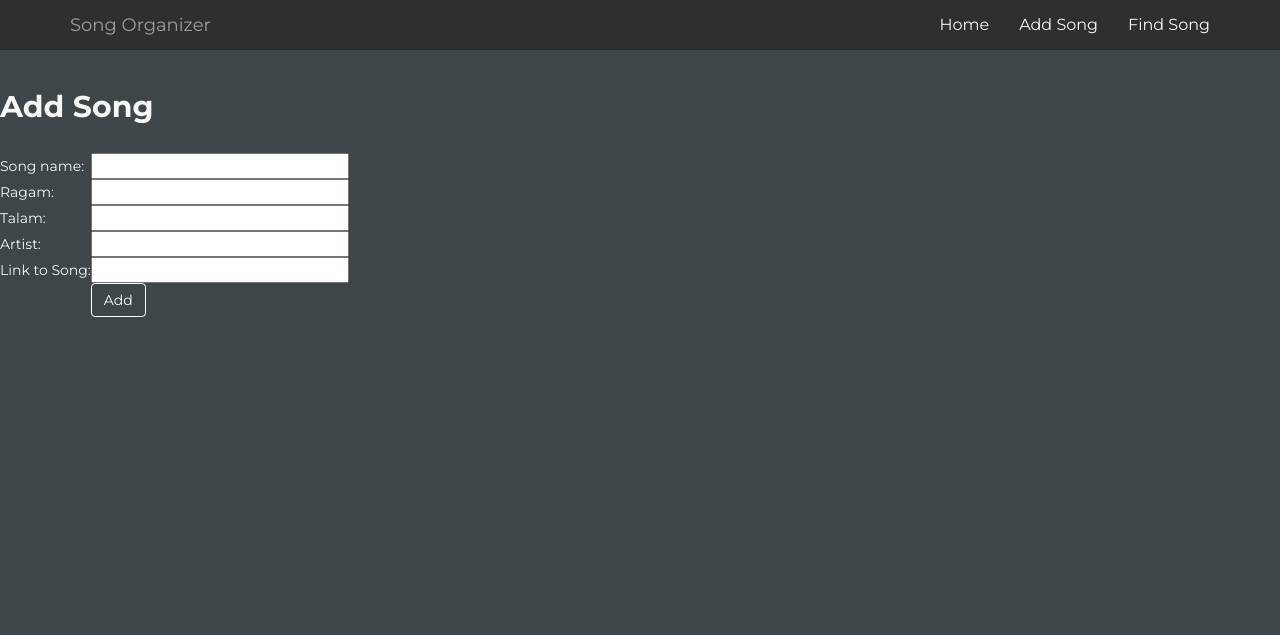
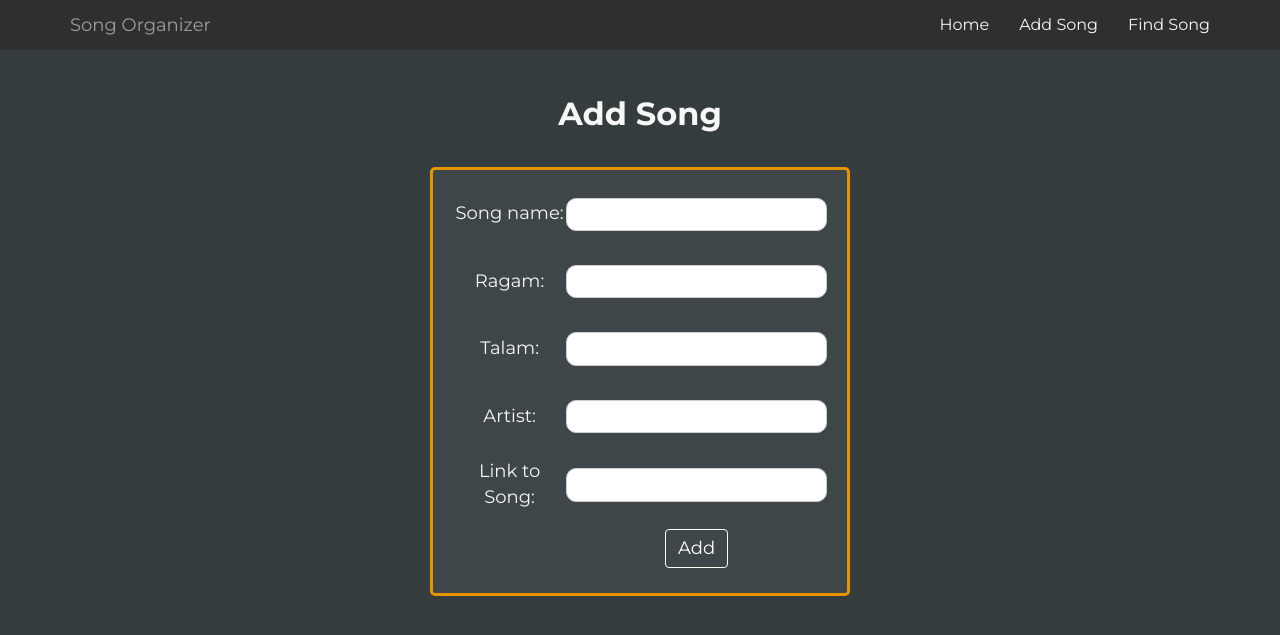
Before and after one commit to smahesh1/Mridangam-Song-Organizer, a Flask app: page /add in a window 1280 px wide. Shown: the top 635 px of the page. Run offline with Flask 2, Linux system fonts and the light colour scheme; data that the repository does not hold is empty; some libraries are stand-ins or nearby versions.

Commit message:
css changes now it looks nice

```diff
--- a/mdapp/app/static/css/custom.css
+++ b/mdapp/app/static/css/custom.css
@@ -1,28 +1,101 @@
 body {
-	background: #3E4649;
+	background: #353c3e;
 	color: #f7f7f7;
 	font-family: 'Montserrat', sans-serif;
+	font-size: 18px;
 }
-h1,
-h2 {
+h1{
 	font-weight: bold;
 }
+
+h2{
+	font-weight: bold;
+	text-align: center;
+	font-size: 32px;
+}
 p {
-	font-size: 16px;
+	font-size: 18px;
 	color: #cdcdcd;
 }
-.navbar {
-	margin-bottom: 0;
+
+tr.spaceUnder > td
+{
+  padding-bottom: 1em;
 }
+
+input[type=text], select, input[type=password], input[type=date] {
+    width: 100%;
+    padding: 5px 5px;
+    margin: 8px 0;
+    display: inline-block;
+    border: 1px solid #ccc;
+    border-radius: 10px;
+    box-sizing: border-box;
+    font-family: montserrat, arial, verdana;
+    font-size: 15px;
+    color: #777777;
+}
+
+#form {
+  font-family: montserrat, arial, verdana;
+  width: 420px;
+  margin: 0 auto;
+  text-align: center;
+  position: relative;
+  border-radius: 5px;
+  border-style: solid;
+  border-color: #e59400;
+  background-color: #3e4649;
+  padding: 20px;
+}
+
+#sortedPageId{
+  background-image:url('../img/legends.jpg');
+  height:300px;
+  background-repeat: no-repeat;
+  background-size: cover;
+  background-position: center;
+  border-bottom:1px solid #ff6a00
+}
+
+.bg {
+ /* background: url('../img/testimg2.jpg') no-repeat center center;
+  position: fixed;
+  width: 100%;
+  height: 70px; /*same height as jumbotron */
+  /*top:0;
+  left:0;
+  z-index: -1;*/
+}
+
 .jumbotron {
-	background: #27A967;
-	color: white;
+  /*height: 70px;
+  color: white;
+  text-shadow: #444 0 1px 1px;
+  background:transparent;
+  top:0;*/
+  background-image:url('../img/mridangam.jpg');
+  height:300px;
+  background-repeat: no-repeat;
+  background-size: cover;
+  background-position: center center;
+  border-bottom:1px solid #ff6a00
+}
+
+.jumbotron {
+	/*background: #27A967;
+	color: white;*/
 	text-align: center;
 }
 .jumbotron p {
 	color: white;
 	font-size: 26px;
 }
+
+.navbar {
+	margin-bottom: 0;
+}
+
 .navbar-inverse {
 	background: #2E2F31;
 	border: 0;
@@ -37,10 +110,10 @@ p {
 	font-size: 16px;
 }
 .navbar-inverse .navbar-nav li a:hover {
-	background: #27A967;
+	background: #e59400;
 }
 .navbar-inverse .navbar-nav .dropdown-menu li a:hover {
-	background: #2C463C;
+	background: #e59400;
 }
 .dropdown-menu li a {
 	padding: 10px;
@@ -50,9 +123,10 @@ p {
 	background-color: transparent;
 	border-color: white;
 	margin-bottom: 5px;
+	font-size: 18px;
 }
 .btn-primary:hover {
-	color: #27A967;
+	color: #e59400;
 	background-color: white;
 	border-color: white;
 }
@@ -74,18 +148,18 @@ p {
 
  .table-striped>tbody>tr:nth-child(even)>td,
 .table-striped>tbody>tr:nth-child(even)>th {
-   background-color: #4d4d4d;
+   background-color: #353c3e;
  }
 
  .table-striped.table-hover>tbody>tr:hover>td,
 .table-striped.table-hover>tbody>tr:hover>th {
-  background-color: #ecf3f8;
+  background-color: #e59400;
 }
 
 input, select, textarea{
-    color: #ff0000;
+    color: #696969;
 }
 
 textarea:focus, input:focus {
-    color: #ff0000;
+    color: #696969;
 }
--- /dev/null
+++ b/mdapp/app/static/js/custom.js
@@ -0,0 +1,9 @@
+var jumboHeight = $('.jumbotron').outerHeight();
+function parallax(){
+    var scrolled = $(window).scrollTop();
+    $('.bg').css('height', (jumboHeight-scrolled) + 'px');
+}
+
+$(window).scroll(function(e){
+    parallax();
+});
```
Also changed, not shown: mdapp/app/static/img/legends.jpg (added), mdapp/app/static/img/mridangam.jpg (added), mdapp/app/static/img/nandimridangam.png (added), 1 other file.
